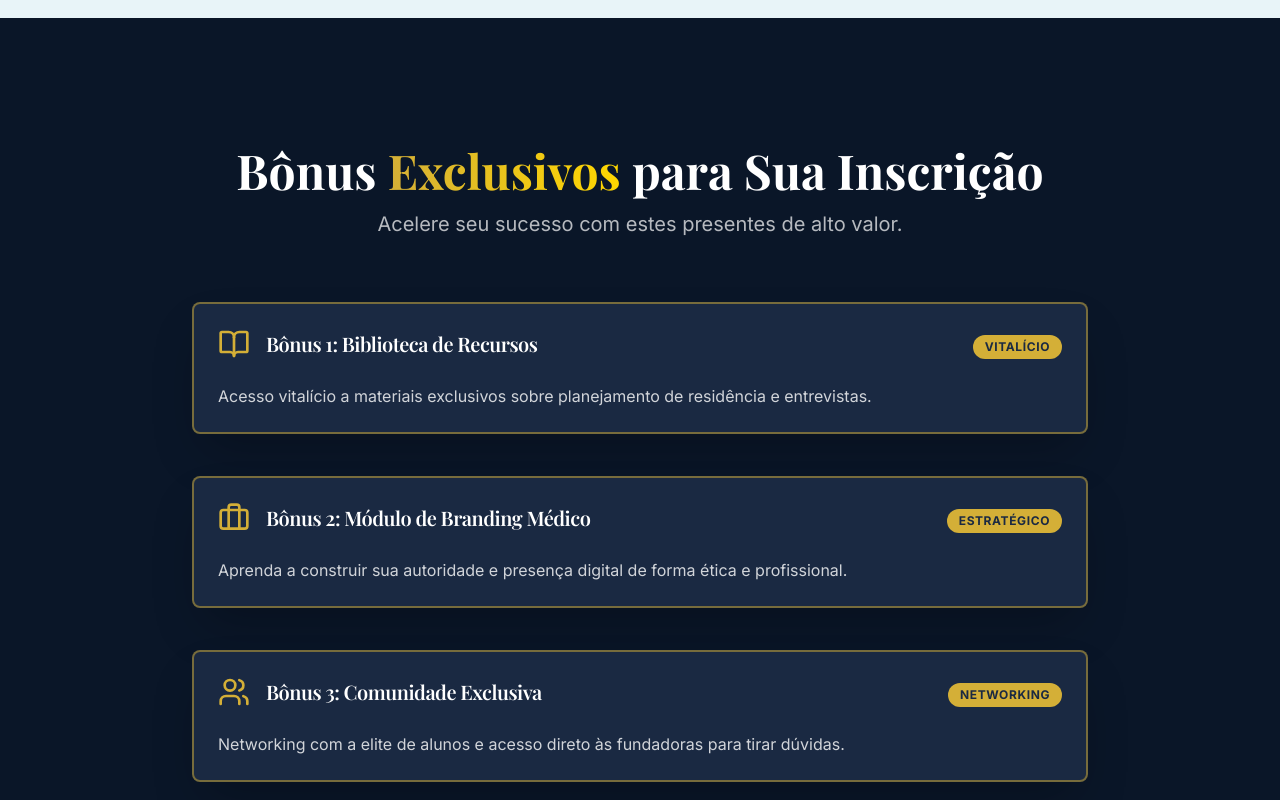
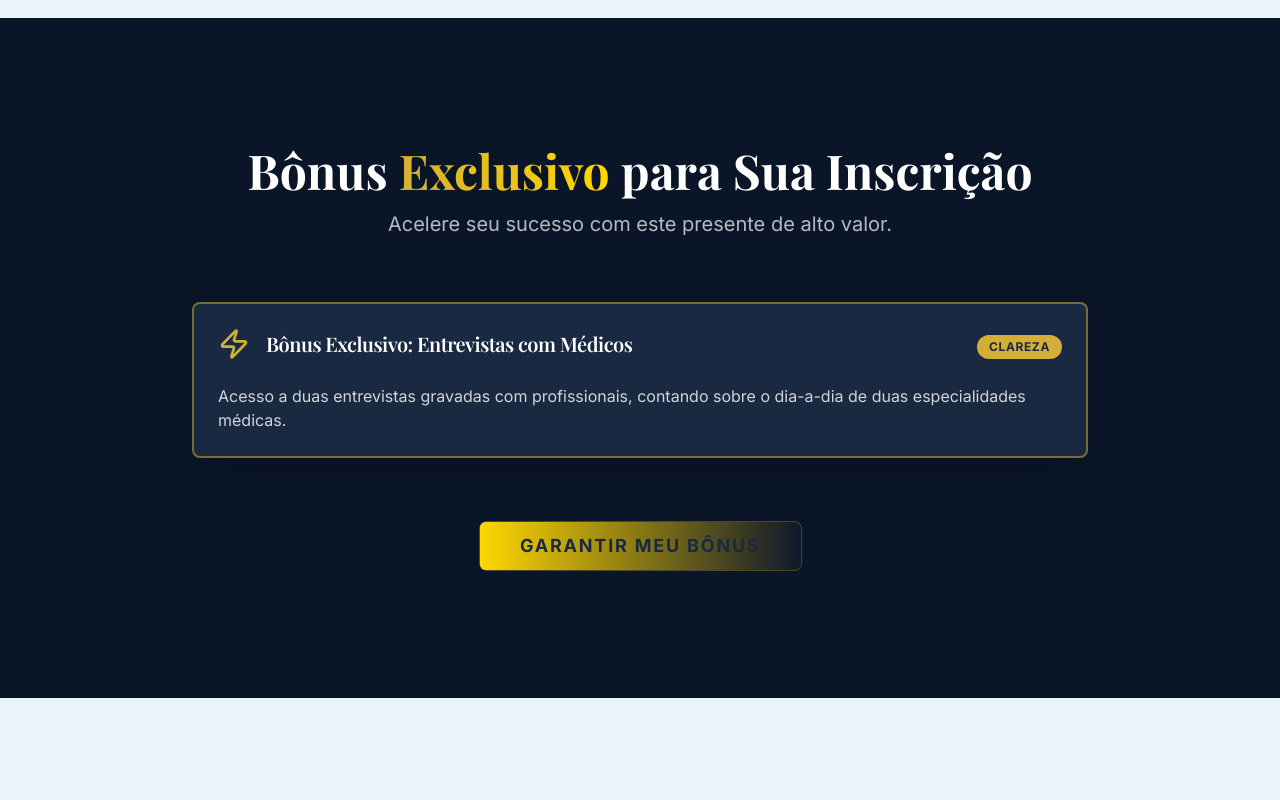
Before and after one commit to labdesacadas-glitch/rotamedica360, a React (Vite) app: page / in a window 1280 px wide. Shown: the part 4360-5160 px from the top of the page. Built offline with nearby package versions, Linux system fonts and the light colour scheme; a web font is replaced by a local one.

Commit message:
[dyad] Atualizando a seção de bônus exclusivos para incluir apenas o bônus de entrevistas - wrote 1 file(s)

```diff
--- a/src/components/ExclusiveBonuses.tsx
+++ b/src/components/ExclusiveBonuses.tsx
@@ -5,22 +5,10 @@ import CtaButton from "./CtaButton";
 
 const bonuses = [
   {
-    icon: BookOpen,
-    title: "Bônus 1: Biblioteca de Recursos",
-    description: "Acesso vitalício a materiais exclusivos sobre planejamento de residência e entrevistas.",
-    badge: "VITALÍCIO",
-  },
-  {
-    icon: Briefcase,
-    title: "Bônus 2: Módulo de Branding Médico",
-    description: "Aprenda a construir sua autoridade e presença digital de forma ética e profissional.",
-    badge: "ESTRATÉGICO",
-  },
-  {
-    icon: Users,
-    title: "Bônus 3: Comunidade Exclusiva",
-    description: "Networking com a elite de alunos e acesso direto às fundadoras para tirar dúvidas.",
-    badge: "NETWORKING",
+    icon: Zap,
+    title: "Bônus Exclusivo: Entrevistas com Médicos",
+    description: "Acesso a duas entrevistas gravadas com profissionais, contando sobre o dia-a-dia de duas especialidades médicas.",
+    badge: "CLAREZA",
   },
 ];
 
@@ -30,9 +18,6 @@ const BonusCard: React.FC<{ bonus: typeof bonuses[0]; index: number }> = ({
 }) => (
   <Card
     className="relative bg-navy-dark border-2 border-gold/50 shadow-2xl transition-all duration-500 hover:scale-[1.02] group"
-    style={{
-      transform: `translateY(${index * 10}px)`, // Efeito de empilhamento
-    }}
   >
     <CardHeader className="flex flex-row items-center justify-between">
       <div className="flex items-center space-x-4">
@@ -56,10 +41,10 @@ const ExclusiveBonuses: React.FC = () => {
     <section className="py-20 md:py-32 bg-navy overflow-hidden">
       <div className="container mx-auto px-4">
         <h2 className="text-3xl md:text-5xl font-serif font-bold text-white text-center mb-4">
-          Bônus <span className="text-shimmer-gold">Exclusivos</span> para Sua Inscrição
+          Bônus <span className="text-shimmer-gold">Exclusivo</span> para Sua Inscrição
         </h2>
         <p className="text-xl text-white/70 text-center mb-16 max-w-3xl mx-auto font-sans">
-          Acelere seu sucesso com estes presentes de alto valor.
+          Acelere seu sucesso com este presente de alto valor.
         </p>
 
         <div className="max-w-4xl mx-auto space-y-8 mb-16">
@@ -70,7 +55,7 @@ const ExclusiveBonuses: React.FC = () => {
 
         <div className="text-center">
           <CtaButton size="lg" className="px-10 py-6 text-lg">
-            Garantir Meus Bônus
+            Garantir Meu Bônus
           </CtaButton>
         </div>
       </div>
```
